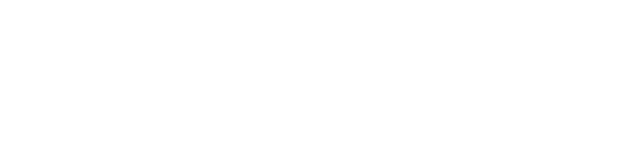
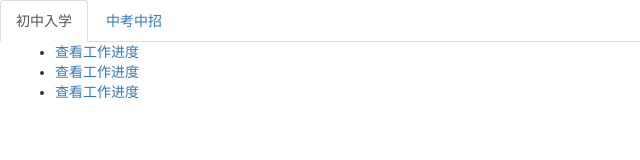
Before and after one commit to lisawlx/comlist, a plain HTML site: page index.html in a window 1280 px wide. Shown: the whole page, without its empty margins (0-640 px from the left). Drawn offline with nearby package versions, Linux system fonts and the light colour scheme; some packages are replaced by stand-ins of ours.

Commit message:
首页修改

```diff
--- a/index.html
+++ b/index.html
@@ -1,17 +1,94 @@
 <!DOCTYPE html>
 <html>
-
 	<head>
 		<meta charset="utf-8" />
-		<title></title>
+		<meta content="width=device-width, initial-scale=1.0, maximum-scale=1.0, user-scalable=0;" name="viewport" />
+		<meta content="yes" name="apple-mobile-web-app-capable" />
+		<meta content="black" name="apple-mobile-web-app-status-bar-style" />
+		<meta content="telephone=no" name="format-detection" />
+		<meta name="msapplication-tap-highlight" content="no">
+		<title>首页</title>
+		<script src="http://apps.bdimg.com/libs/angular.js/1.4.6/angular.min.js"></script>
+	    <script src="http://apps.bdimg.com/libs/angular.js/1.4.6/angular-animate.min.js"></script>
+	    <link href="http://libs.baidu.com/bootstrap/3.0.3/css/bootstrap.min.css" rel="stylesheet">
+        <script src="http://libs.baidu.com/jquery/2.0.0/jquery.min.js"></script>
+        <script src="http://libs.baidu.com/bootstrap/3.0.3/js/bootstrap.min.js"></script>
+        <link rel="stylesheet" type="text/css" href="css/main.css">
 	</head>
-
-	<body>
-		<header>
-			<div class="topbar">
-
+	<body class="bg1">
+		<div class="wapper">
+			<header class="header">
+				<div class="topbar">
+					<ul id="myTab" class="nav nav-tabs">
+					   <li class="active">
+					      <a href="#middle_school" data-toggle="tab">
+					         <span>初中入学</span>
+					      </a>
+					   </li>
+					   <li>
+					   	<a href="#examination" data-toggle="tab">
+					   	    <span>中考中招</span>
+					   	</a>
+					   </li>
+					</ul>
+			    </div>
+			</header>
+			<div class="container-fluid">
+				<div id="myTabContent" class="tab-content">
+				   <div class="tab-pane fade in active" id="middle_school">
+				      <ul class="sub_menu">
+				      	<li>
+				      		<a href="#">
+				      		  <div>
+				      		  	<span class="icon_look">查看工作进度</span>
+				      		  </div>
+				        	</a>
+				      	</li>
+				      	<li>
+				      		<a href="#">
+				      		  <div>
+				      		  	<span class="icon_search">查看工作进度</span>
+				      		  </div>
+				        	</a>
+				      	</li>
+				      	<li>
+				      		<a href="#">
+				      		  <div>
+				      		  	<span class="icon_infor">查看工作进度</span>
+				      		  </div>
+				        	</a>
+				      	</li>
+				      </ul>
+				   </div>
+				   <div class="tab-pane fade" id="examination">
+				      <ul class="sub_menu">
+				      	<li>
+				      		<a href="#">
+				      		  <div>
+				      		  	<span class="icon_look">查看工作进度</span>
+				      		  </div>
+				        	</a>
+				      	</li>
+				      	<li>
+				      		<a href="#">
+				      		  <div>
+				      		  	<span class="icon_search">查看工作进度</span>
+				      		  </div>
+				        	</a>
+				      	</li>
+				      </ul>
+				      <div class="submenu">
+				      	<p><span>数据分析</span></p>
+				      </div>
+				   </div>
+				</div>
 			</div>
-		</header>
+		    <div class="footer">
+		    	<div class="foot_menu">
+		    		<a href="#" class="bord_right"><i class="icon_mine"></i></a>
+		    		<a href="#"><i class="icon_exit"></i></a>
+		    	</div>
+		    </div>
+		</div>
 	</body>
-
 </html>
```
